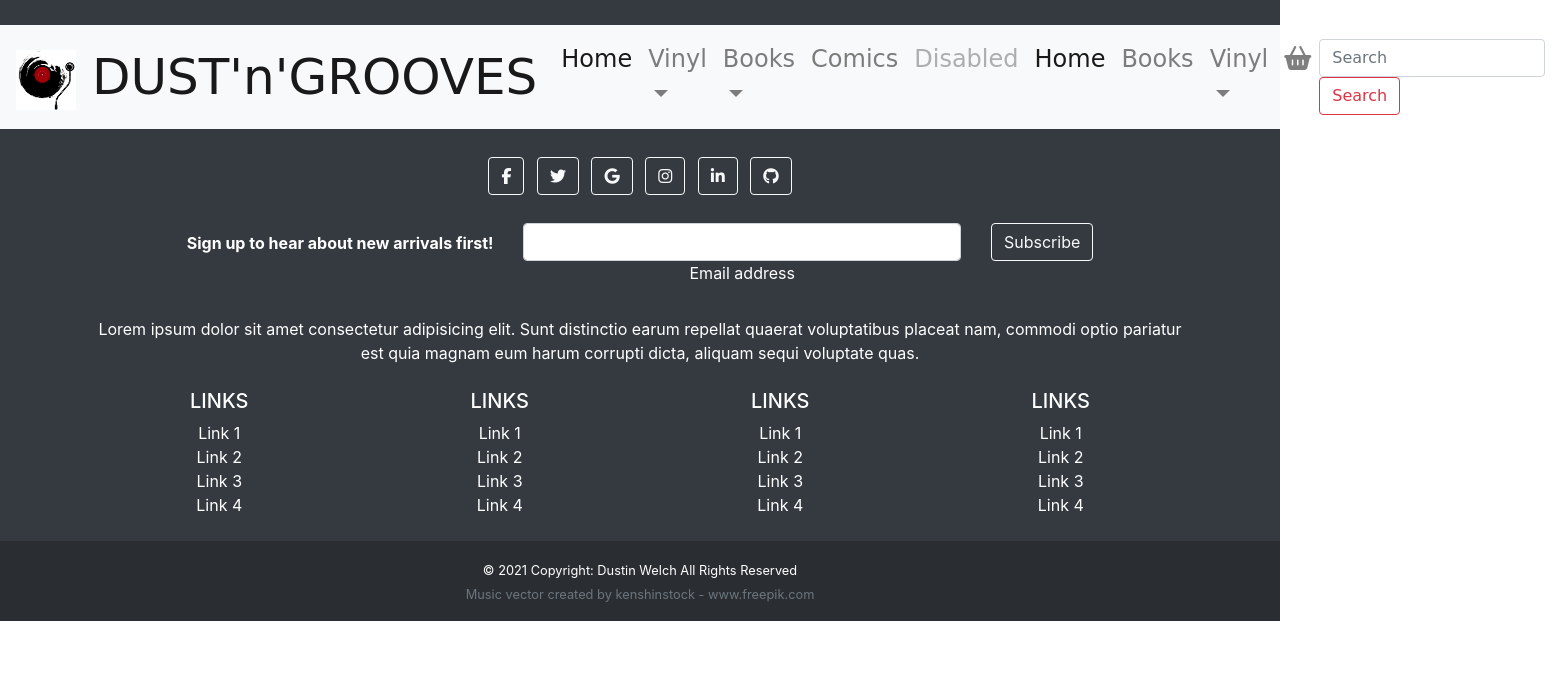
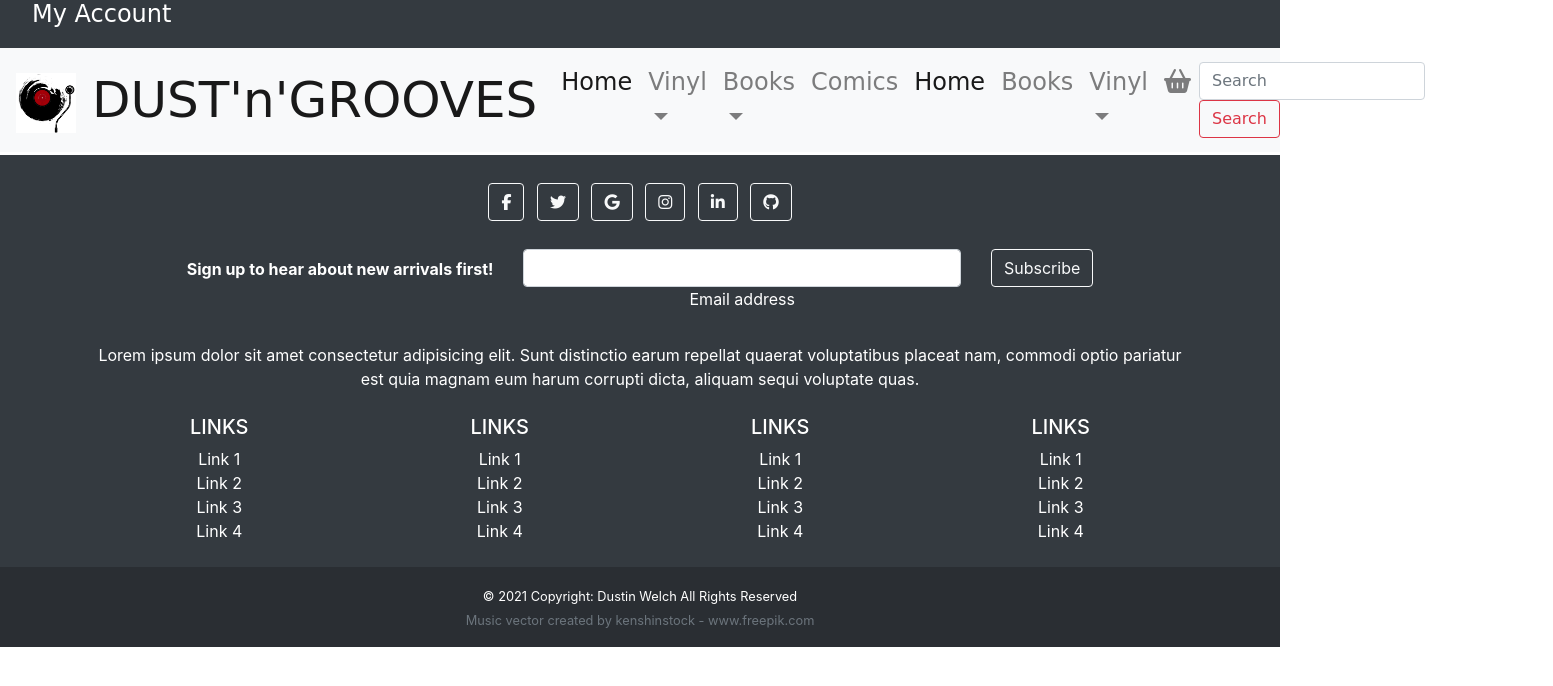
Before and after one commit to dw3030/Dust-n-Grooves, a website: page index.html in a window 1280 px wide. Shown: the whole page, 1553 px wide, since content can reach past the window. Drawn offline with nearby package versions, Linux system fonts and the light colour scheme; a web font is replaced by a local one.

Commit message:
more on navbar

```diff
--- a/css/styles.css
+++ b/css/styles.css
@@ -19,12 +19,17 @@ font-family: 'Unica One', cursive; */
 }
 
 #thinNav {
-    font-size: 15px;
+    font-size: 10px;
     color: white;
-    height: 25px;
+    min-height: 20px !important;
+    margin-top: -20px;
 
 }
 .form-control:focus {
     border-color: #9A000C;
     box-shadow: 0px 1px 1px rgba(46, 1, 1, 0.075) inset, 0px 0px 8px rgba(154, 0, 12, 0.5);
 }
+
+#topSection {
+    height: auto;
+}
--- a/index.html
+++ b/index.html
@@ -22,8 +22,9 @@
 </head>
 
 <body>
-    <nav id="thinNav" class="navbar navbar-dark bg-dark">
-        <div class="collapse navbar-collapse">
+  <!-- Thin nav bar at top -->
+    <nav id="thinNav" class="navbar navbar-dark bg-dark py-0">
+        <div class="navbar">
         <ul class="navbar-nav mr-auto">
             <li class="nav-item">
                 <a class="nav-link text-white" href="#">My Account</a>
@@ -32,6 +33,7 @@
         </div>
       </nav>
 
+      <!-- Primary nav bar -->
       <nav class="navbar navbar-expand-lg navbar-light bg-light">
         <a id="navLogo" class="navbar-brand" href="#"><img src="/img/logo.jpg" width="60" height="60" alt="logo">
             DUST'n'GROOVES</a>
@@ -70,9 +72,7 @@
               <li class="nav-item">
                 <a class="nav-link" href="#">Comics</a>
               </li>
-            <li class="nav-item">
-              <a class="nav-link disabled" href="#" tabindex="-1" aria-disabled="true">Disabled</a>
-            </li>
+
           </ul>
 
           <ul class="navbar-nav mr-0">
@@ -105,18 +105,30 @@
         </div>
       </nav>
 
+<div id="topSection" class="container-fluid">
+<div class="row">
+  <div class="col">
 
+  </div>
+</div>
 
+</div>
+<div id="midSection" class="container-fluid">
+<div class="row">
+  <div class="col">
 
-<!-- <h1>Just a simple header</h1> -->
+  </div>
+</div>
 
+</div>
+<div id="btmSection" class="container-fluid">
+  <div class="row">
+    <div class="col">
 
-<!-- JavaScript tags -->
-<script src="https://code.jquery.com/jquery-3.2.1.slim.min.js" integrity="sha384-KJ3o2DKtIkvYIK3UENzmM7KCkRr/rE9/Qpg6aAZGJwFDMVNA/GpGFF93hXpG5KkN" crossorigin="anonymous"></script>
-<script src="https://cdnjs.cloudflare.com/ajax/libs/popper.js/1.12.9/umd/popper.min.js" integrity="sha384-ApNbgh9B+Y1QKtv3Rn7W3mgPxhU9K/ScQsAP7hUibX39j7fakFPskvXusvfa0b4Q" crossorigin="anonymous"></script>
-<script src="https://maxcdn.bootstrapcdn.com/bootstrap/4.0.0/js/bootstrap.min.js" integrity="sha384-JZR6Spejh4U02d8jOt6vLEHfe/JQGiRRSQQxSfFWpi1MquVdAyjUar5+76PVCmYl" crossorigin="anonymous"></script>
-</body>
+    </div>
+  </div>
 
+</div>
 
 <!-- Footer -->
 <footer class="bg-dark text-center text-white">
@@ -309,4 +321,12 @@
 <!-- Footer -->
 
 
+
+
+<!-- JavaScript tags -->
+<script src="https://code.jquery.com/jquery-3.2.1.slim.min.js" integrity="sha384-KJ3o2DKtIkvYIK3UENzmM7KCkRr/rE9/Qpg6aAZGJwFDMVNA/GpGFF93hXpG5KkN" crossorigin="anonymous"></script>
+<script src="https://cdnjs.cloudflare.com/ajax/libs/popper.js/1.12.9/umd/popper.min.js" integrity="sha384-ApNbgh9B+Y1QKtv3Rn7W3mgPxhU9K/ScQsAP7hUibX39j7fakFPskvXusvfa0b4Q" crossorigin="anonymous"></script>
+<script src="https://maxcdn.bootstrapcdn.com/bootstrap/4.0.0/js/bootstrap.min.js" integrity="sha384-JZR6Spejh4U02d8jOt6vLEHfe/JQGiRRSQQxSfFWpi1MquVdAyjUar5+76PVCmYl" crossorigin="anonymous"></script>
+</body>
+
 </html>
```
Lines whose indentation alone changed are shown as unchanged.
